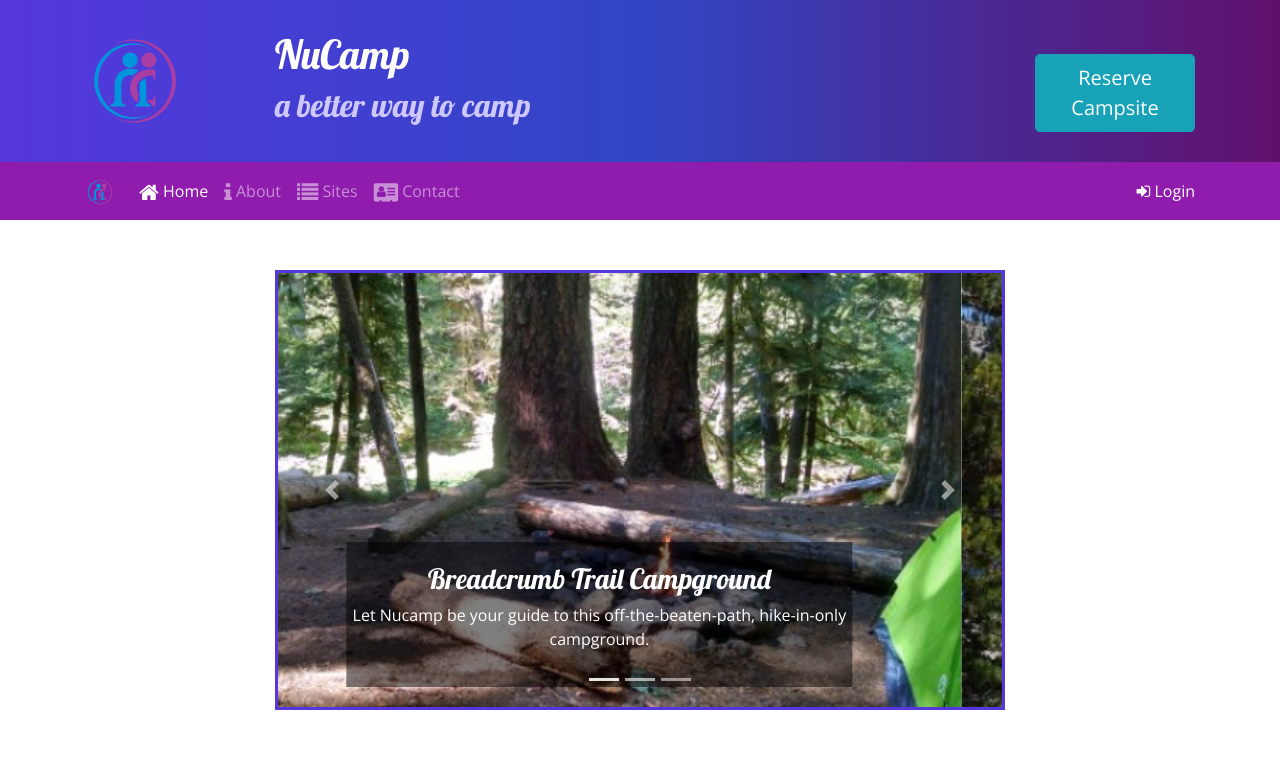
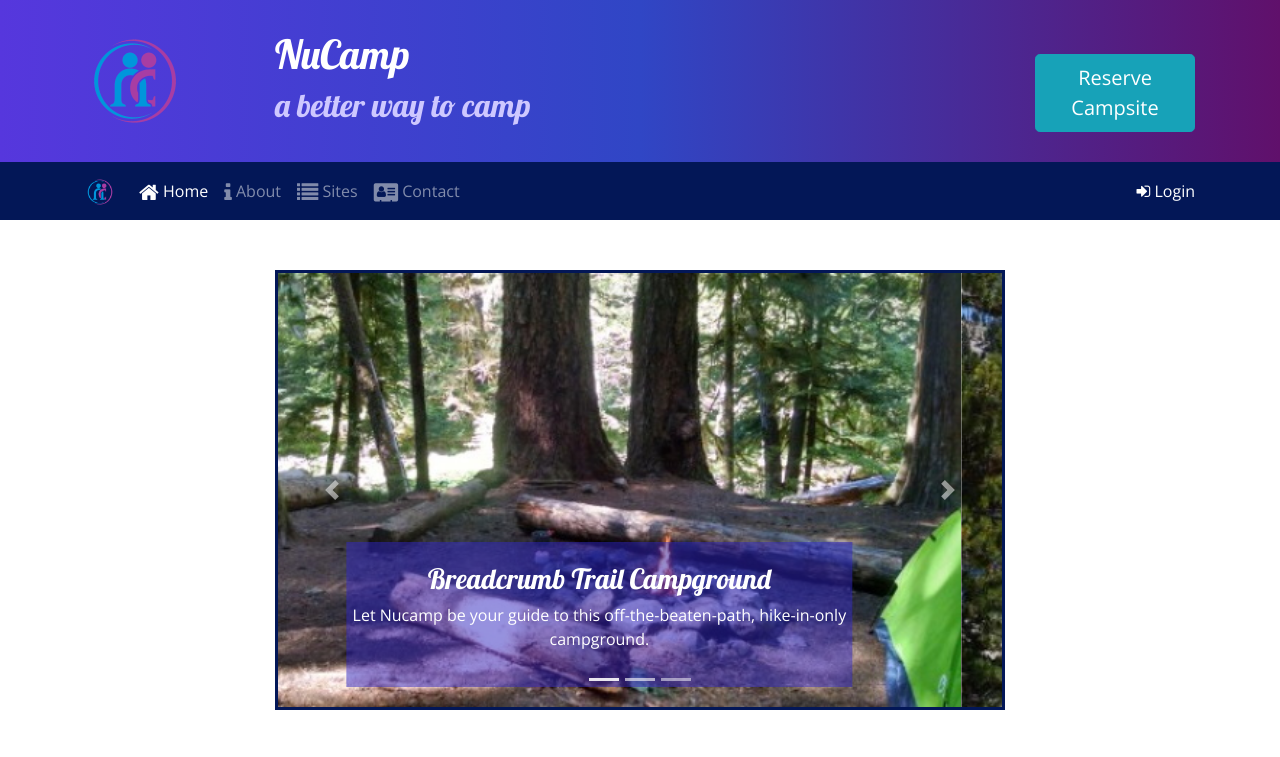
Before and after one commit to jkchenweb/bootstrap, a website: page index.html in a window 1280 px wide. Shown: the top 757 px of the page. Drawn offline with nearby package versions, Linux system fonts and the light colour scheme.

Commit message:
tweaks to the website

```diff
--- a/css/styles.css
+++ b/css/styles.css
@@ -33,13 +33,13 @@ header h2 {
 }
 
 .navbar {
-    background-color: #901CAD;
+    background-color: #031757;
 }
 
 .carousel-caption {
-    background-color: rgba(0, 0, 0, 0.5);
+    background-color: rgba(49, 38, 196, 0.5);
 }
 
 .carousel {
-    border: solid #5637DD;
+    border: solid #031757;
 }
```
